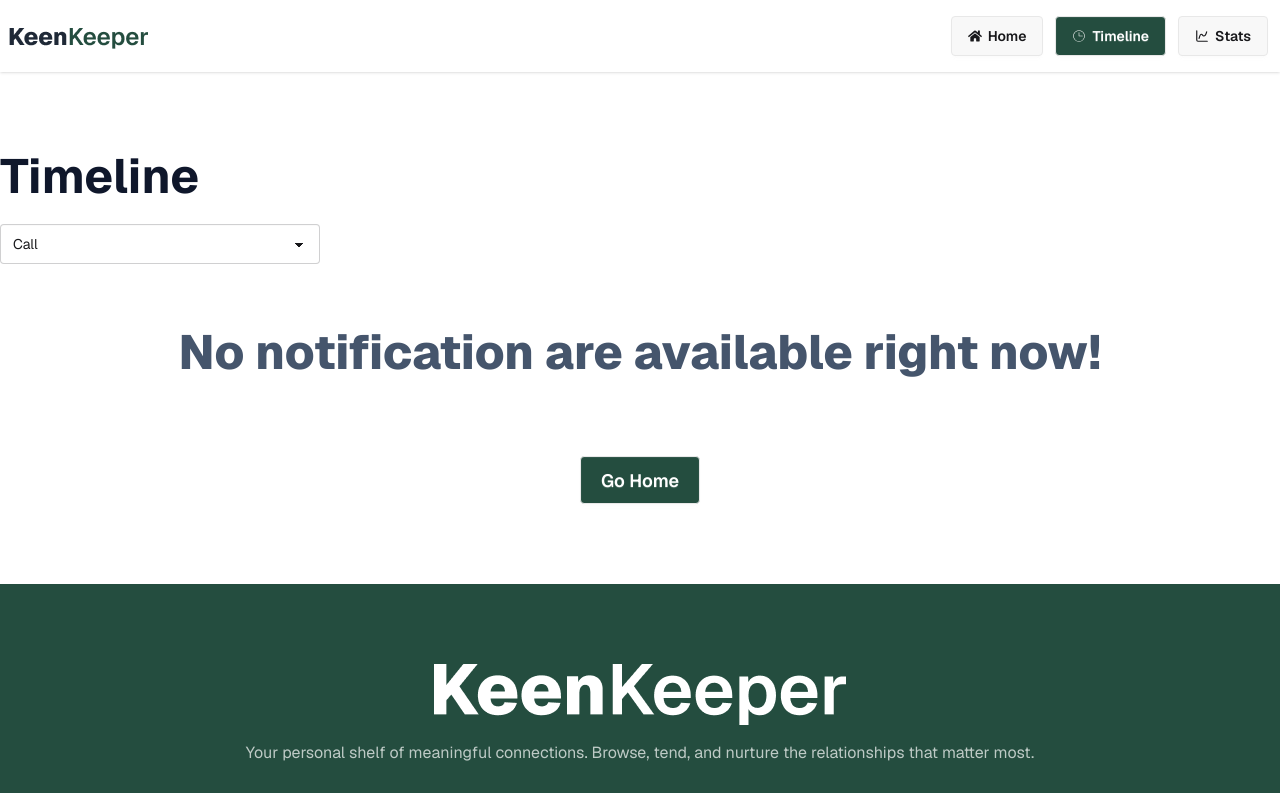
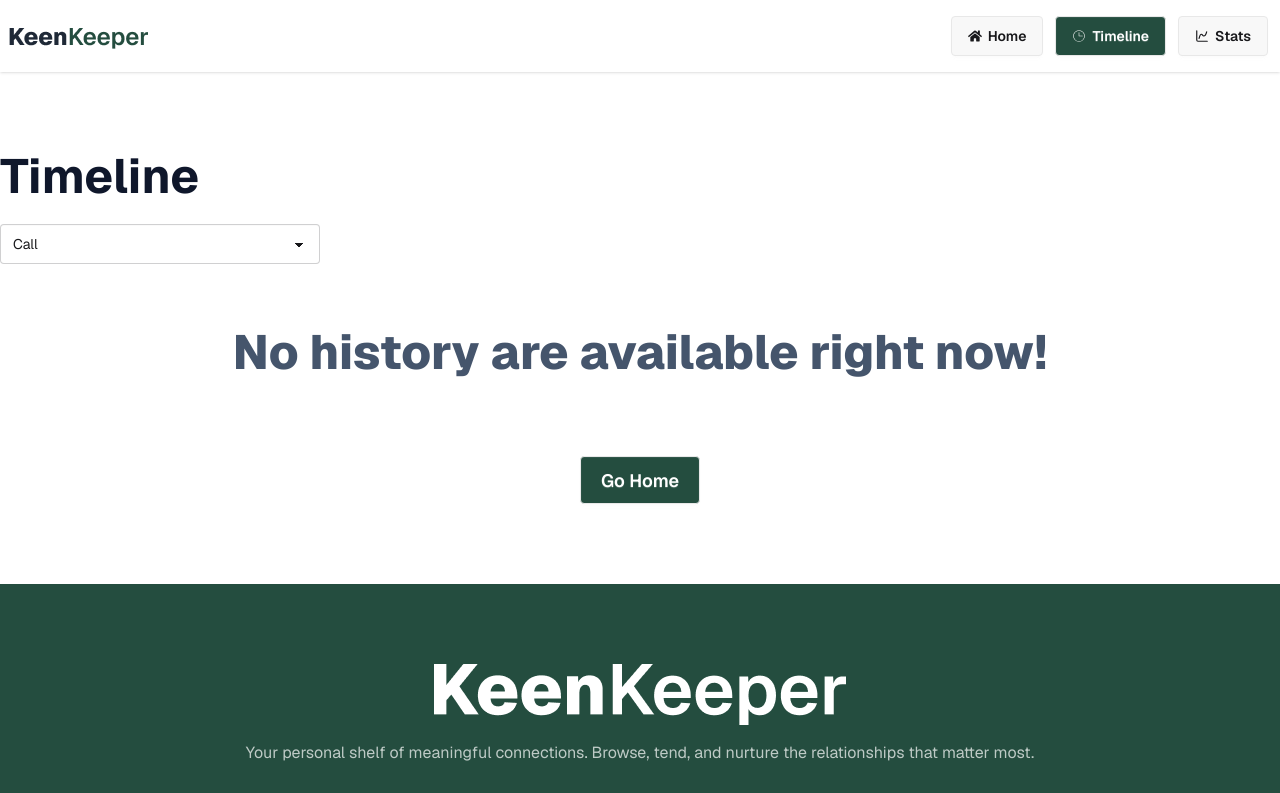
Before and after one commit to IamPial/keenkeeper-app, a React (Vite) app: page /timeline in a window 1280 px wide. Shown: the top 793 px of the page. Built offline with nearby package versions, Linux system fonts and the light colour scheme.

Commit message:
rename the messages

```diff
--- a/src/pages/timeline/TimeLinePage.jsx
+++ b/src/pages/timeline/TimeLinePage.jsx
@@ -32,7 +32,7 @@ const TimeLinePage = () => {
         {listItem.length === 0 ? (
           <div className="py-10 text-center">
             <h2 className="text-slate-600 font-extrabold text-3xl md:text-5xl">
-              No notification are available right now!
+              No history are available right now!
             </h2>
           </div>
         ) : (
```
